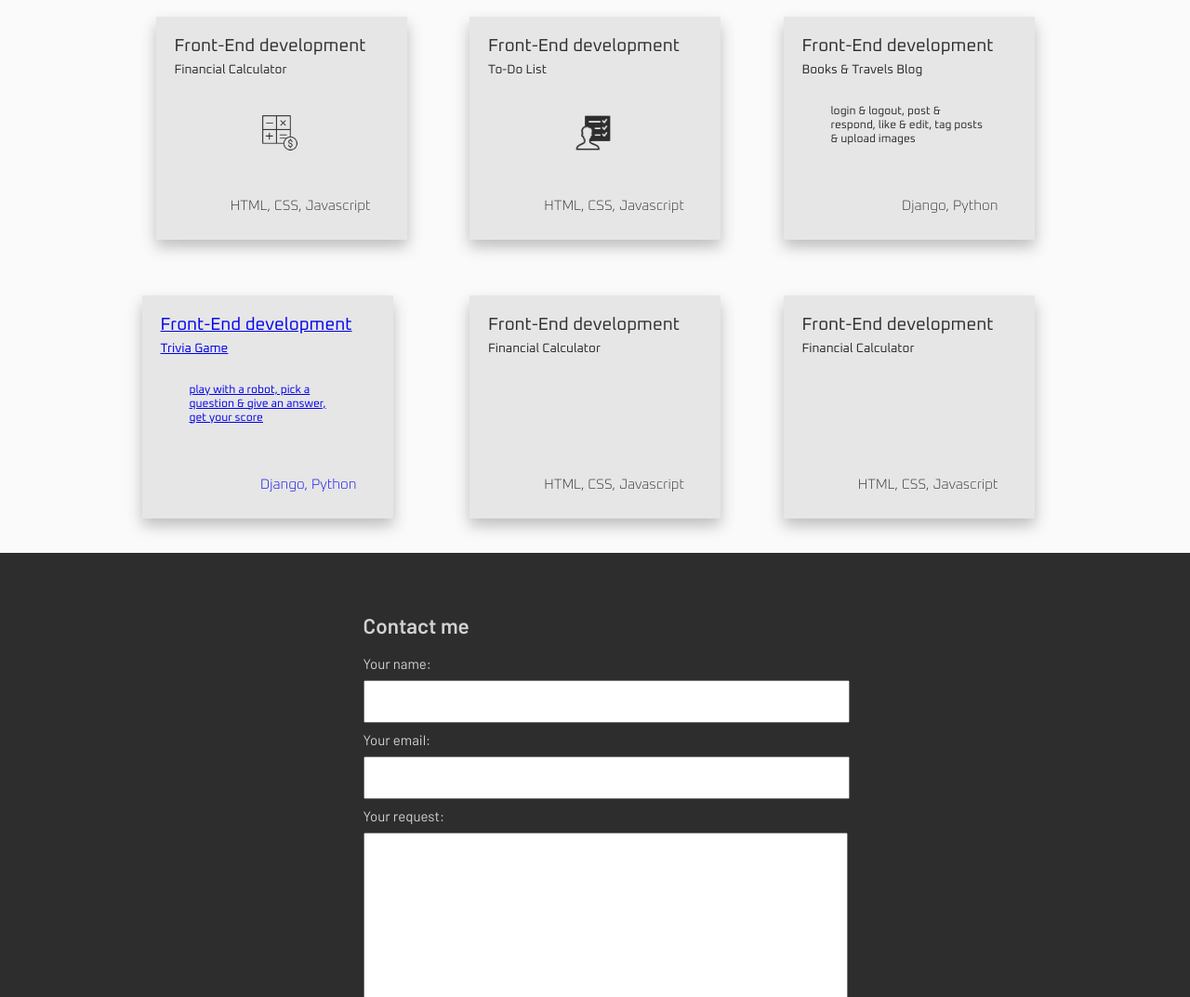
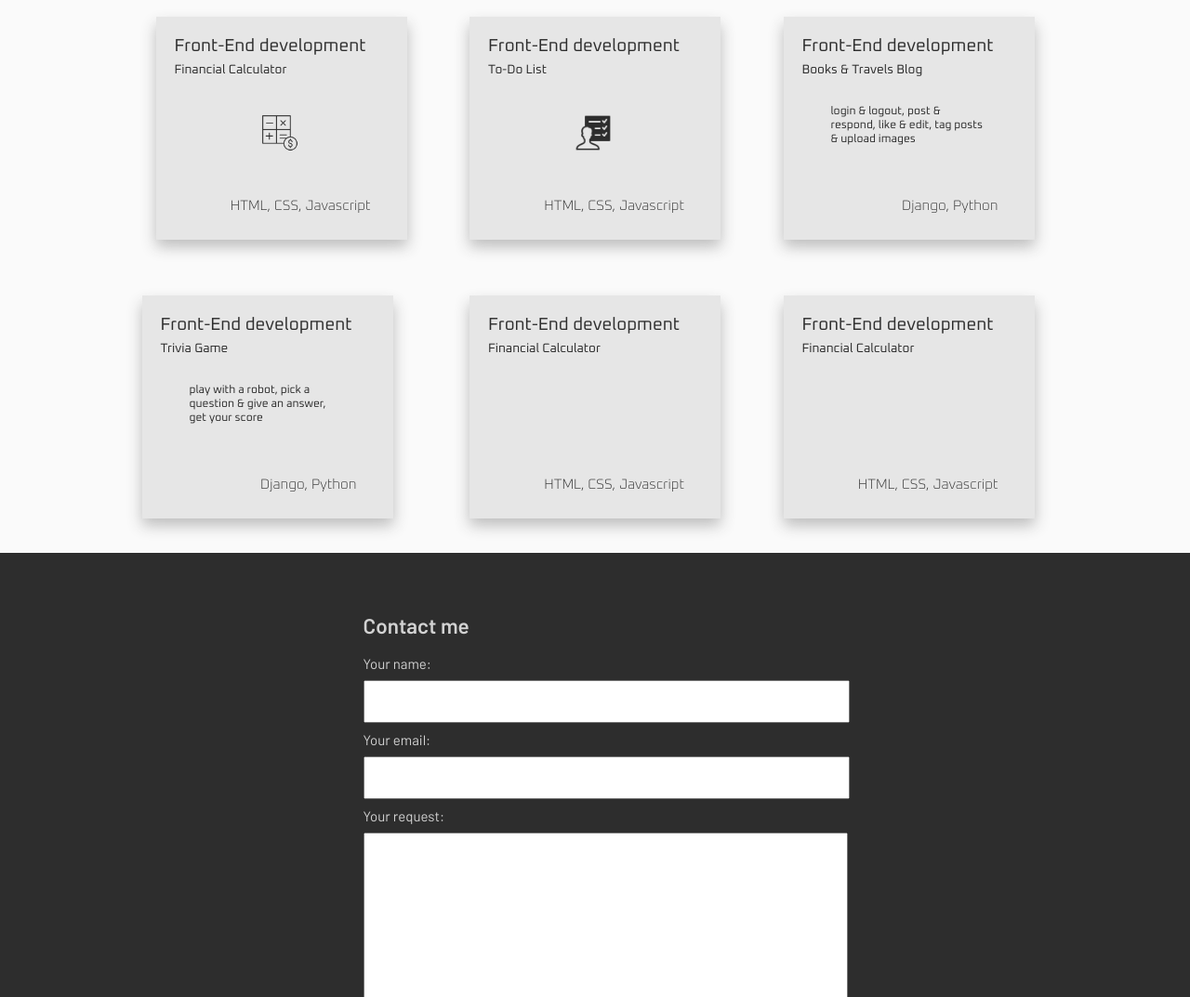
Before and after one commit to chernysn/chernysn.github.io, a plain HTML site: page index.html in a window 1280 px wide. Shown: the part 1325-2398 px from the top of the page at 93% size. Drawn offline with Linux system fonts and the light colour scheme.

Commit message:
font and link css fix

```diff
--- a/index.html
+++ b/index.html
@@ -166,7 +166,7 @@
                 </div>
             </div>
             <div class="example" id="example4">
-                <a href="http://chernysn.pythonanywhere.com/">
+                <a class='link_projects' href="http://chernysn.pythonanywhere.com/">
                     <div class="note" id="note4">
                         <div class="backgr_color" id="backgr_color4"></div>
                         <div class="note_text">
--- a/style_index.css
+++ b/style_index.css
@@ -496,6 +496,12 @@ h3 {
     z-index: 1;
     transition: 2s;
     cursor: pointer;
+}
+
+.link_projects {
+    text-decoration: none;
+    color: rgb(45, 45, 45);
+
 }
 
 
```
